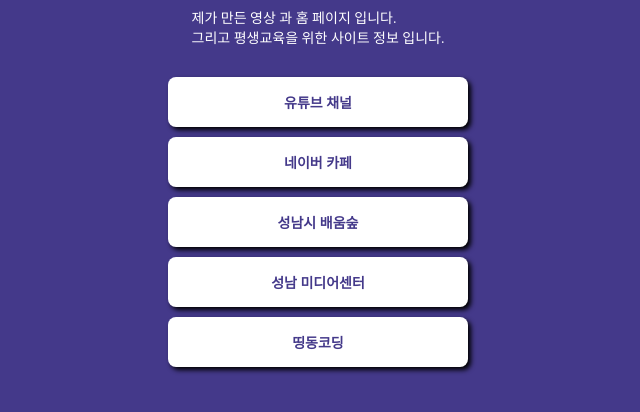
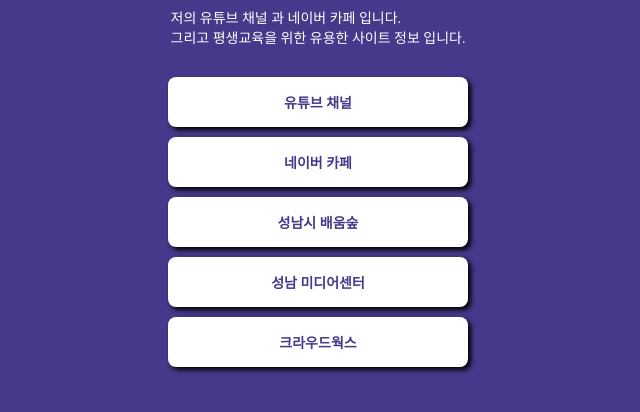
Before and after one commit to Kangjikwan/mypage, a plain HTML site: page index.html in a window 1280 px wide. Shown: the part 196-608 px from the top of the page, without its empty margins (322-962 px from the left). Drawn offline with Linux system fonts and the light colour scheme; a web font is replaced by a local one.

Commit message:
Update index.html

```diff
--- a/index.html
+++ b/index.html
@@ -87,13 +87,13 @@
         <div class="wrap">
                  <div class= "profile"> </div>
                  <h1 class= "main"> 가딘아찌</h1>
-                 <p class= "sub"> 제가 만든 영상 과 홈 페이지 입니다. <br>
-                    그리고 평생교육을 위한 사이트 정보 입니다.</p>
+                 <p class= "sub"> 저의 유튜브 채널 과 네이버 카페 입니다. <br>
+                    그리고 평생교육을 위한 유용한 사이트 정보 입니다.</p>
                  <a target="_blank" href="https://www.youtube.com/channel/UCyi1cmHkyaV3Acc24VjoCYA">유튜브 채널</a>
                  <a target="_blank" href="https://cafe.naver.com/woodstorydiy">네이버 카페</a>
                  <a target="_blank" href="https://sugang.seongnam.go.kr">성남시 배움숲</a>
                  <a target="_blank" href="https://www.snmedia.or.kr/education/edu_list.asp?edu_type=1">성남 미디어센터</a>
-                 <a target="_blank" href="https://ddingdong.spartacodingclub.kr/">띵동코딩</a>
+                 <a target="_blank" href="https://worker.crowdworks.kr/cw/workspace/main.do">크라우드웍스</a>
     </div>
     </body>
 
```
